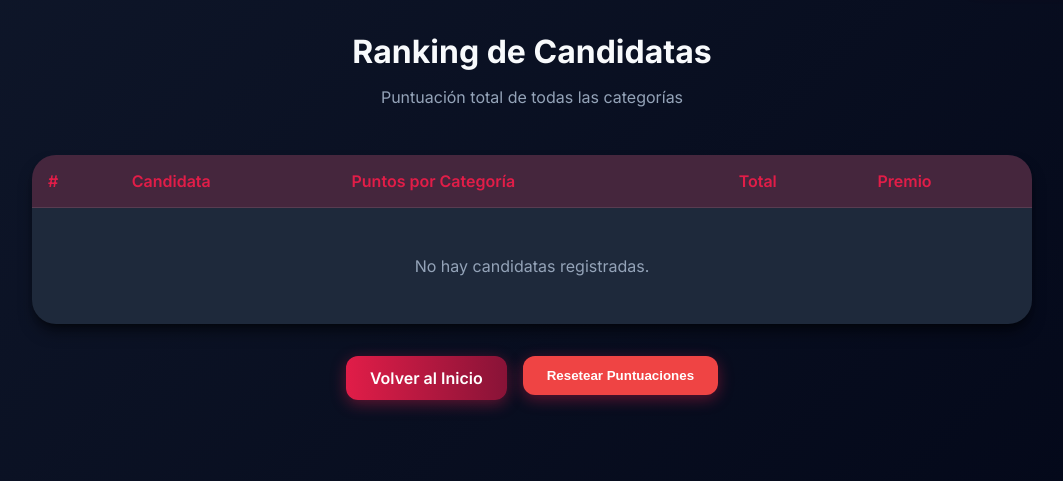
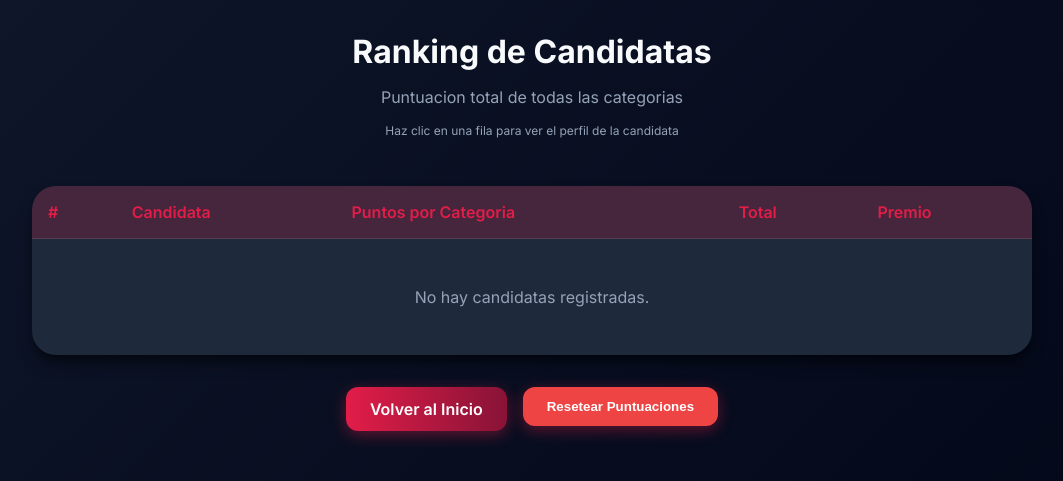
Before and after one commit to emanuelmorales/eleccionReina, a Django app: page /resultados/ in a window 1280 px wide. Shown: the part 69-550 px from the top of the page, without its empty margins (108-1171 px from the left). Run offline with Django 5.2, Linux system fonts and the light colour scheme; data that the repository does not hold is empty.

Commit message:
al hacer clic en alguna fila de las candidatas donde se muestran  los resultados de la puntuacion, se abre el detalle de la candidata

```diff
--- a/candidatas/templates/candidatas/resultados.html
+++ b/candidatas/templates/candidatas/resultados.html
@@ -40,8 +40,13 @@
         border-bottom: none;
     }
 
-    .ranking-table tr:hover td {
-        background: rgba(255,255,255,0.05);
+    .ranking-table tbody tr {
+        cursor: pointer;
+        transition: background 0.2s ease;
+    }
+
+    .ranking-table tbody tr:hover td {
+        background: rgba(255,255,255,0.08);
     }
 
     .posicion {
@@ -122,12 +127,19 @@
     .btn-danger {
         background: #ef4444;
     }
+
+    .click-hint {
+        font-size: 0.75rem;
+        color: var(--text-muted);
+        margin-top: 0.5rem;
+    }
 </style>
 
 <div class="ranking-container">
     <div class="ranking-header">
         <h1 style="margin-bottom: 0.5rem;">Ranking de Candidatas</h1>
-        <p style="color: var(--text-muted);">Puntuación total de todas las categorías</p>
+        <p style="color: var(--text-muted);">Puntuacion total de todas las categorias</p>
+        <p class="click-hint">Haz clic en una fila para ver el perfil de la candidata</p>
     </div>
 
     <table class="ranking-table">
@@ -135,14 +147,14 @@
             <tr>
                 <th>#</th>
                 <th>Candidata</th>
-                <th>Puntos por Categoría</th>
+                <th>Puntos por Categoria</th>
                 <th>Total</th>
                 <th>Premio</th>
             </tr>
         </thead>
         <tbody>
             {% for c in candidatas %}
-            <tr>
+            <tr onclick="window.location='{% url 'detalle_candidata' c.pk %}'">
                 <td class="posicion posicion-{% if forloop.counter <= 3 %}{{ forloop.counter }}{% else %}default{% endif %}">
                     {{ forloop.counter }}
                 </td>
@@ -155,7 +167,7 @@
                         {% endif %}
                         <div>
                             <strong>{{ c.nombre }} {{ c.apellido }}</strong><br>
-                            <span style="font-size: 0.85rem; color: var(--text-muted);">{{ c.curso }}° "{{ c.division }}"</span>
+                            <span style="font-size: 0.85rem; color: var(--text-muted);">{{ c.curso }} "{{ c.division }}"</span>
                         </div>
                     </div>
                 </td>
@@ -167,7 +179,7 @@
                             <strong>{{ c.total_belleza|default:0 }}</strong>
                         </div>
                         <div class="categoria-bar">
-                            <span>Simpatía</span>
+                            <span>Simpatia</span>
                             <div class="bar-container"><div class="bar-fill" style="width: {% widthratio c.total_simpatia|default:0 60 100 %}%"></div></div>
                             <strong>{{ c.total_simpatia|default:0 }}</strong>
                         </div>
@@ -228,7 +240,7 @@
 
     <div class="actions-bar">
         <a href="{% url 'lista_candidatas' %}" class="btn">Volver al Inicio</a>
-        <form method="post" action="{% url 'resetear_puntuaciones' %}" style="display: inline;" onsubmit="return confirm('¿Estás seguro de resetear todas las puntuaciones?');">
+        <form method="post" action="{% url 'resetear_puntuaciones' %}" style="display: inline;" onsubmit="return confirm('Estas seguro de resetear todas las puntuaciones?');">
             {% csrf_token %}
             <button type="submit" class="btn btn-danger">Resetear Puntuaciones</button>
         </form>
```
